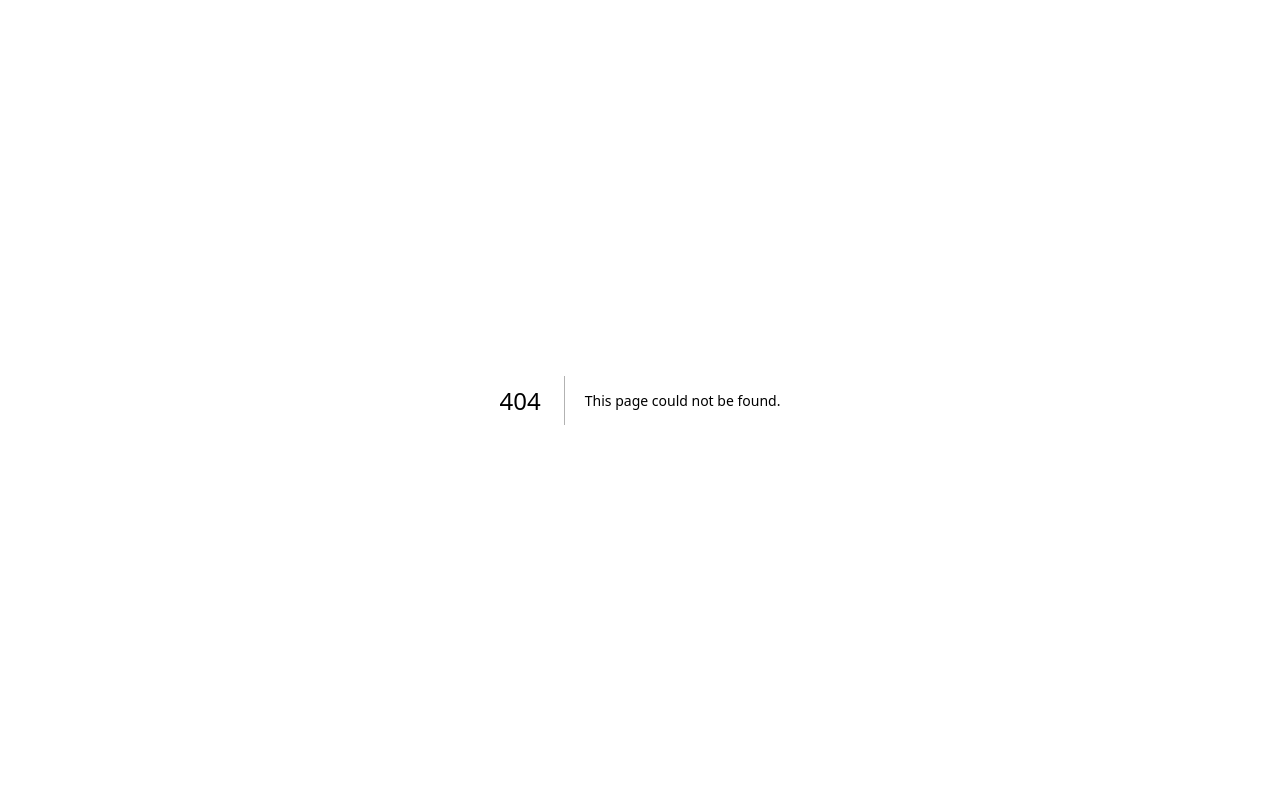
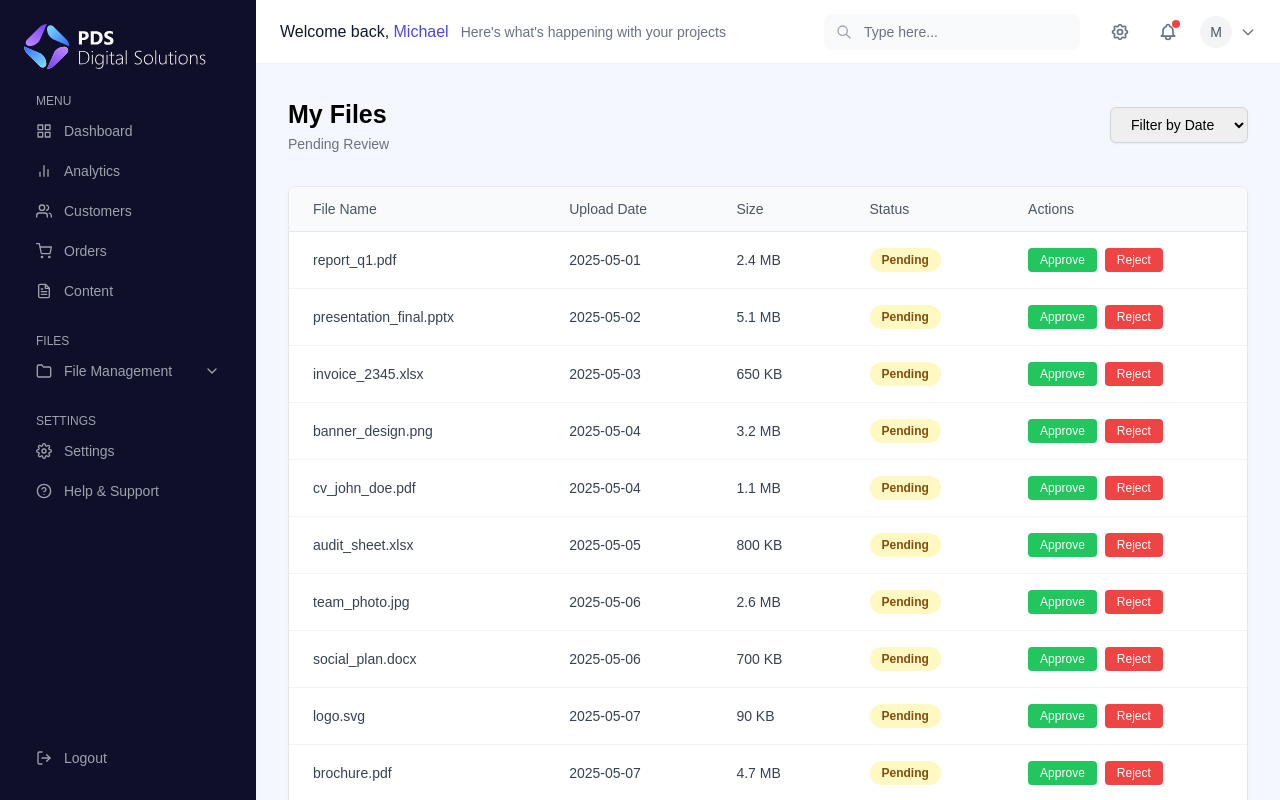
Before and after one commit to abdullah0306/PDS, a Next.js app: page /dashboard/files/pending in a window 1280 px wide. Before the commit this address had no page. Shown: the top 800 px of the page. Built offline with nearby package versions, Linux system fonts and the light colour scheme; sample sign-in values are in the browser's storage.

Commit message:
pending files page

```diff
--- /dev/null
+++ b/src/app/(dashboard)/dashboard/files/pending/page.js
@@ -0,0 +1,9 @@
+import MyFilesPage from '../../../../../components/dashboard/MyFilesPage';
+
+export default function PendingFilesPage() {
+  return (
+    <div>
+      <MyFilesPage />
+    </div>
+  );
+}
--- /dev/null
+++ b/src/components/dashboard/MyFilesPage.jsx
@@ -0,0 +1,159 @@
+import React from 'react';
+
+const filesData = [
+  {
+    fileName: 'report_q1.pdf',
+    uploadDate: '2025-05-01',
+    size: '2.4 MB',
+    status: 'Pending',
+  },
+  {
+    fileName: 'presentation_final.pptx',
+    uploadDate: '2025-05-02',
+    size: '5.1 MB',
+    status: 'Pending',
+  },
+  {
+    fileName: 'invoice_2345.xlsx',
+    uploadDate: '2025-05-03',
+    size: '650 KB',
+    status: 'Pending',
+  },
+  {
+    fileName: 'banner_design.png',
+    uploadDate: '2025-05-04',
+    size: '3.2 MB',
+    status: 'Pending',
+  },
+  {
+    fileName: 'cv_john_doe.pdf',
+    uploadDate: '2025-05-04',
+    size: '1.1 MB',
+    status: 'Pending',
+  },
+  {
+    fileName: 'audit_sheet.xlsx',
+    uploadDate: '2025-05-05',
+    size: '800 KB',
+    status: 'Pending',
+  },
+  {
+    fileName: 'team_photo.jpg',
+    uploadDate: '2025-05-06',
+    size: '2.6 MB',
+    status: 'Pending',
+  },
+  {
+    fileName: 'social_plan.docx',
+    uploadDate: '2025-05-06',
+    size: '700 KB',
+    status: 'Pending',
+  },
+  {
+    fileName: 'logo.svg',
+    uploadDate: '2025-05-07',
+    size: '90 KB',
+    status: 'Pending',
+  },
+  {
+    fileName: 'brochure.pdf',
+    uploadDate: '2025-05-07',
+    size: '4.7 MB',
+    status: 'Pending',
+  },
+  {
+    fileName: 'video_ad.mp4',
+    uploadDate: '2025-05-08',
+    size: '22.1 MB',
+    status: 'Pending',
+  },
+  {
+    fileName: 'feature_list.txt',
+    uploadDate: '2025-05-08',
+    size: '35 KB',
+    status: 'Pending',
+  },
+  {
+    fileName: 'app_screenshots.zip',
+    uploadDate: '2025-05-09',
+    size: '11.5 MB',
+    status: 'Pending',
+  },
+  {
+    fileName: 'contract_template.docx',
+    uploadDate: '2025-05-10',
+    size: '750 KB',
+    status: 'Pending',
+  },
+  {
+    fileName: 'meeting_notes.pdf',
+    uploadDate: '2025-05-11',
+    size: '1.4 MB',
+    status: 'Pending',
+  },
+];
+
+const MyFilesPage = () => {
+  return (
+    <div className="max-w-7xl mx-auto">
+      {/* Top Section */}
+      <div className="flex justify-between items-center mb-8">
+        <div>
+          <h1 className="text-2xl font-semibold">My Files</h1>
+          <p className="text-sm text-gray-500">Pending Review</p>
+        </div>
+
+        {/* Date Filter */}
+        <div>
+          <select
+            className="px-4 py-2 border border-gray-300 rounded-md shadow-sm focus:outline-none focus:ring-2 focus:ring-blue-500 text-sm"
+          >
+            <option value="">Filter by Date</option>
+            <option value="today">Today</option>
+            <option value="week">This Week</option>
+            <option value="month">This Month</option>
+          </select>
+        </div>
+      </div>
+
+      {/* Table */}
+      <div className="overflow-x-auto border border-gray-200 rounded-lg shadow-sm">
+        <table className="min-w-full text-sm text-left bg-white">
+          <thead className="bg-gray-50 border-b border-gray-200">
+            <tr>
+              <th className="px-6 py-3 font-medium text-gray-600">File Name</th>
+              <th className="px-6 py-3 font-medium text-gray-600">Upload Date</th>
+              <th className="px-6 py-3 font-medium text-gray-600">Size</th>
+              <th className="px-6 py-3 font-medium text-gray-600">Status</th>
+              <th className="px-6 py-3 font-medium text-gray-600">Actions</th>
+            </tr>
+          </thead>
+          <tbody className="divide-y divide-gray-100">
+            {filesData.map((file, index) => (
+              <tr key={index}>
+                <td className="px-6 py-4 text-gray-700">{file.fileName}</td>
+                <td className="px-6 py-4 text-gray-700">{file.uploadDate}</td>
+                <td className="px-6 py-4 text-gray-700">{file.size}</td>
+                <td className="px-6 py-4">
+                  <span className="inline-block px-3 py-1 text-xs font-semibold bg-yellow-100 text-yellow-800 rounded-full">
+                    {file.status}
+                  </span>
+                </td>
+                <td className="px-6 py-4 space-x-2">
+                  <button className="px-3 py-1 text-xs text-white bg-green-500 rounded hover:bg-green-600">
+                    Approve
+                  </button>
+                  <button className="px-3 py-1 text-xs text-white bg-red-500 rounded hover:bg-red-600">
+                    Reject
+                  </button>
+                </td>
+              </tr>
+            ))}
+          </tbody>
+        </table>
+      </div>
+    </div>
+  );
+};
+
+export default MyFilesPage;
--- a/src/components/dashboard/Settings.jsx
+++ b/src/components/dashboard/Settings.jsx
@@ -4,7 +4,7 @@ import { User, Lock, SlidersHorizontal } from "lucide-react";
 
 export default function Settings() {
   return (
-    <div className="min-h-screen bg-[#F4F7FE]  space-y-6">
+    <div className="min-h-screen bg-[#F4F7FE]">
       {/* Page Header */}
       <div className="flex justify-between items-center">
         <h1 className="text-2xl font-semibold text-gray-800">Settings</h1>
```
